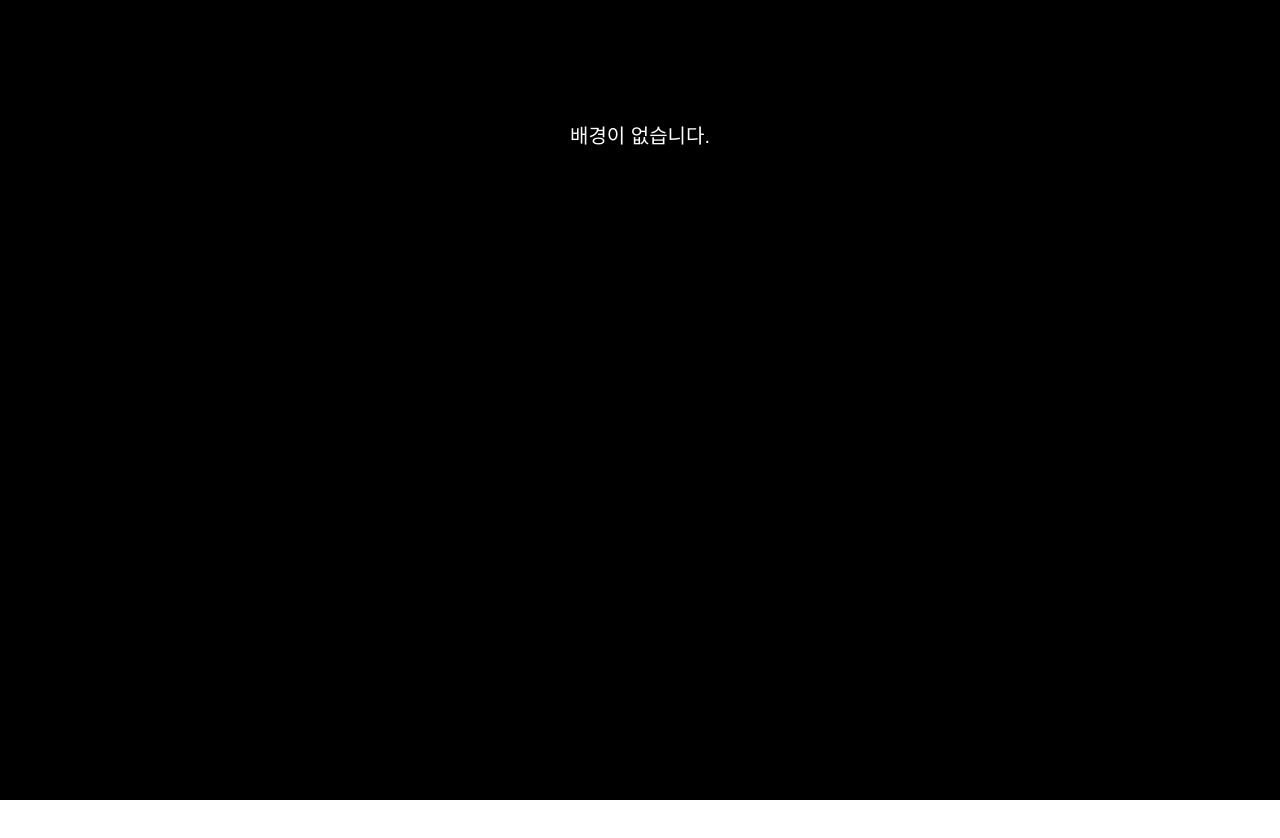
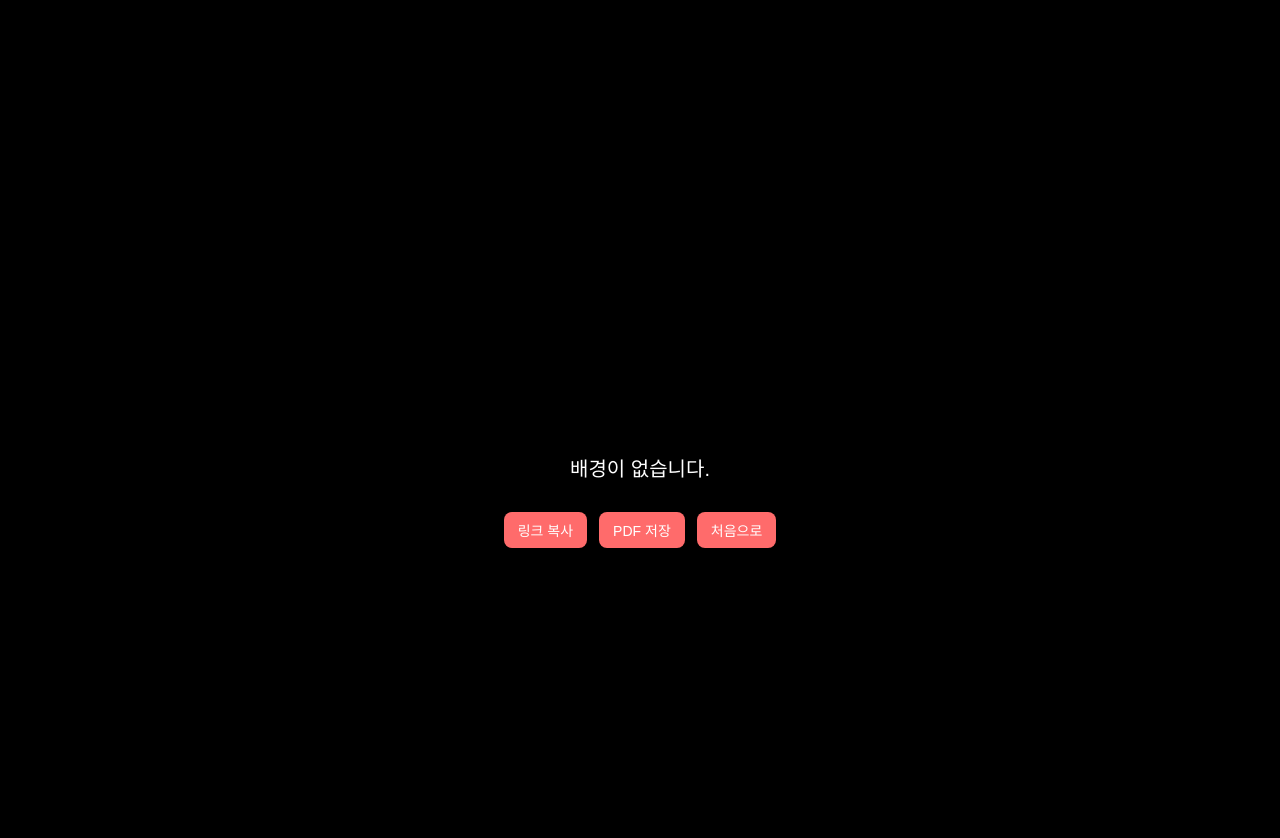
Before and after one commit to xeon-243859/ppongtok-app, a React (Vite) app: page /preview in a window 1280 px wide. Before the commit the page ends 800 px from the top, so only its background shows below. Built offline with nearby package versions, Linux system fonts and the light colour scheme.

Commit message:
Update: 이미지/영상 조건 분기, 자막 표시 및 공유/저장 버튼 추가

```diff
--- a/src/pages/LovePreviewPage.css
+++ b/src/pages/LovePreviewPage.css
@@ -5,18 +5,23 @@
   height: 100vh;
   overflow: hidden;
   background-color: black;
+  display: flex;
+  flex-direction: column;
+  align-items: center;
+  justify-content: center;
+  padding-top: 40px;
 }
 
 .preview-media {
   width: 100%;
-  max-width: 600px;
+  max-width: 400px;
   height: auto;
   object-fit: contain;
   z-index: 0;
   border-radius: 12px;
   box-shadow: 0 0 16px rgba(0, 0, 0, 0.3);
   display: block;
-  margin: 100px auto 0 auto;
+  margin: 0 auto;
 }
 
 .preview-caption {
@@ -41,6 +46,28 @@
   100% { top: -40px; opacity: 0; }
 }
 
+.preview-buttons {
+  margin-top: 30px;
+  z-index: 2;
+  display: flex;
+  gap: 12px;
+}
+
+.preview-buttons button {
+  background-color: #ff6b6b;
+  color: white;
+  font-size: 14px;
+  padding: 8px 14px;
+  border: none;
+  border-radius: 8px;
+  cursor: pointer;
+  transition: 0.3s;
+}
+
+.preview-buttons button:hover {
+  background-color: #ff8787;
+}
+
 .preview-audio {
   display: none;
 }
--- a/src/pages/LovePreviewPage.jsx
+++ b/src/pages/LovePreviewPage.jsx
@@ -16,12 +16,25 @@ const LovePreviewPage = () => {
     console.log("💌 자막 텍스트 (love-text):", message);
   }, []);
 
+  const handleCopy = () => {
+    navigator.clipboard.writeText(window.location.href);
+    alert("링크가 복사되었습니다!");
+  };
+
+  const handleDownload = () => {
+    alert("PDF 저장 기능은 곧 추가됩니다!");
+  };
+
+  const handleRestart = () => {
+    window.location.href = "/";
+  };
+
   return (
     <div className="preview-container">
       {video ? (
         <video className="preview-media" src={video} autoPlay loop muted />
       ) : image ? (
-        <img className="preview-media" src={image} alt="배경 이미지" />
+        <img className="preview-media" src={image} alt="선택된 이미지" />
       ) : (
         <div className="preview-placeholder">배경이 없습니다.</div>
       )}
@@ -29,6 +42,12 @@ const LovePreviewPage = () => {
       {message && <div className="preview-caption">{message}</div>}
 
       {music && <audio src={music} autoPlay loop className="preview-audio" />}
+
+      <div className="preview-buttons">
+        <button onClick={handleCopy}>링크 복사</button>
+        <button onClick={handleDownload}>PDF 저장</button>
+        <button onClick={handleRestart}>처음으로</button>
+      </div>
     </div>
   );
 };
```
